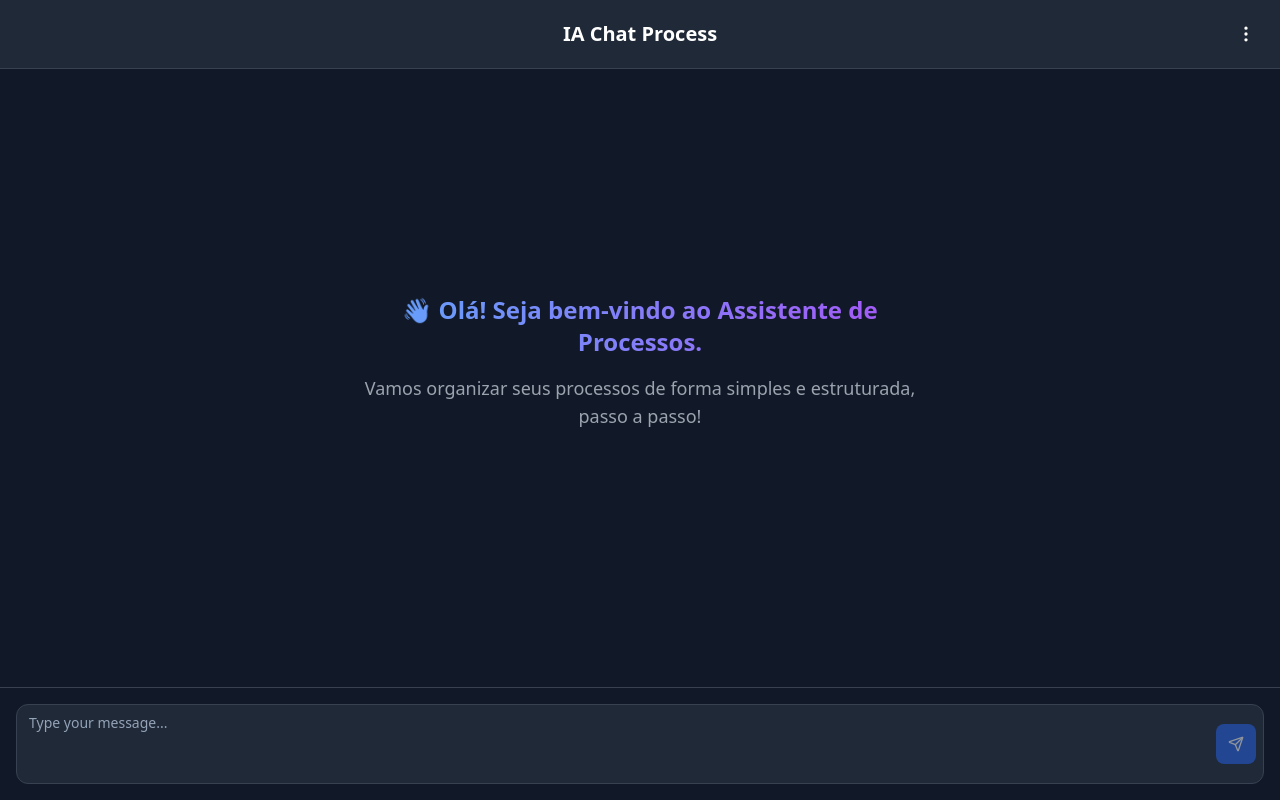
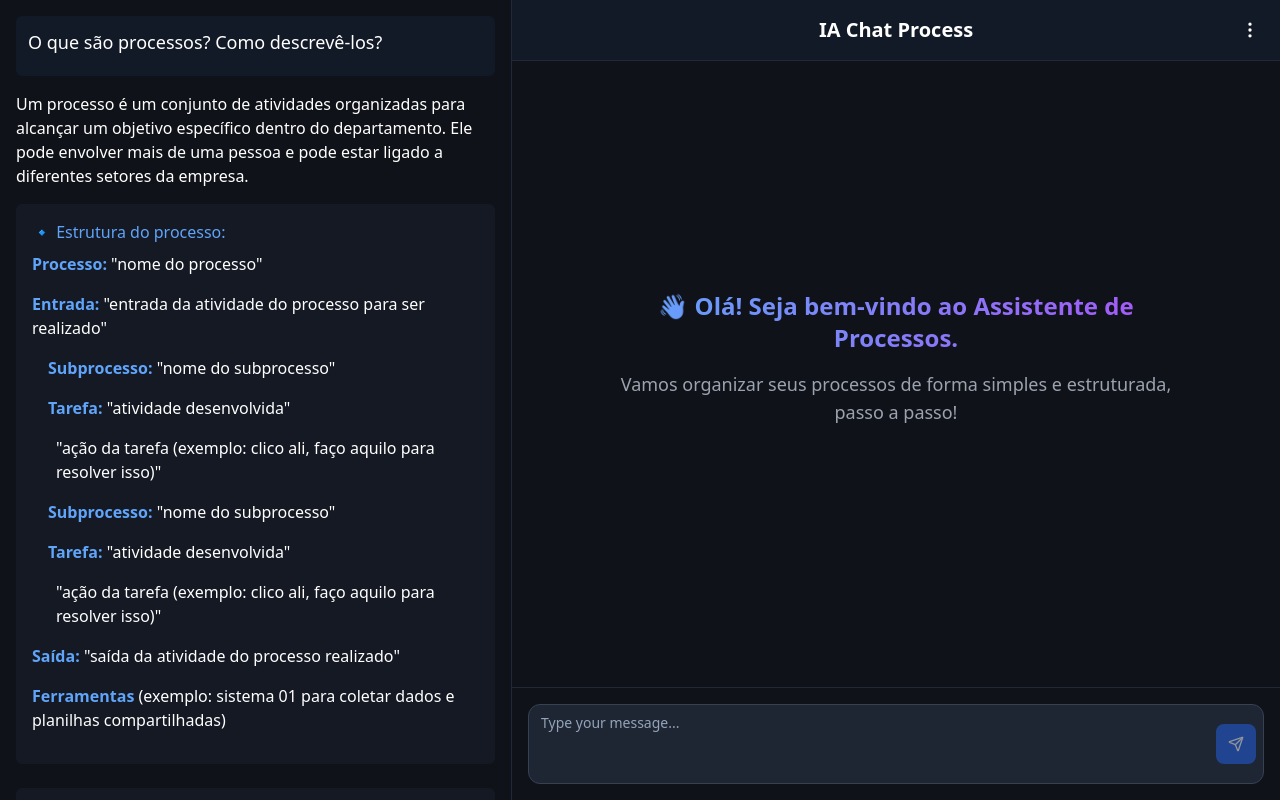
Before and after one commit to luizfjunior/sentinela.chat, a React (Vite) app: page / in a window 1280 px wide. Built offline with nearby package versions, Linux system fonts and the light colour scheme.

Commit message:
Refactor: Update chat layout and content
- Reformatted the chat layout to position the chat area on the right.
- Added a new text block to the left side, below the "O que são processos?" section, containing detailed information about processes, their structure, and an example.

```diff
--- a/src/components/ChatInput.tsx
+++ b/src/components/ChatInput.tsx
@@ -44,7 +44,7 @@ const ChatInput = ({ onSendMessage, isLoading }: ChatInputProps) => {
           onChange={(e) => setInput(e.target.value)}
           onKeyDown={handleKeyDown}
           placeholder="Type your message..."
-          className="pr-12 resize-none max-h-32 bg-gray-800 border-gray-700 rounded-xl focus-visible:ring-blue-600 text-white placeholder-gray-400"
+          className="pr-12 resize-none max-h-32 bg-[#1e2634] border-gray-700 rounded-xl focus-visible:ring-blue-600 text-white placeholder-gray-400"
           disabled={isLoading}
           rows={1}
         />
--- a/src/components/ChatMessage.tsx
+++ b/src/components/ChatMessage.tsx
@@ -64,7 +64,7 @@ const ChatMessage = ({ message }: ChatMessageProps) => {
           "rounded-2xl px-4 py-2 max-w-[80%] break-words",
           isUser
             ? "bg-blue-600 text-white rounded-tr-none"
-            : "bg-gray-800 text-white rounded-tl-none"
+            : "bg-[#1e2634] text-white rounded-tl-none"
         )}
       >
         <p className="whitespace-pre-wrap">{displayedContent}</p>
--- /dev/null
+++ b/src/components/ProcessGuide.tsx
@@ -0,0 +1,83 @@
+
+import React from 'react';
+
+const ProcessGuide = () => {
+  return (
+    <div className="content-section text-gray-200">
+      <p>
+        Um processo é um conjunto de atividades organizadas para alcançar um objetivo específico dentro do departamento.
+        Ele pode envolver mais de uma pessoa e pode estar ligado a diferentes setores da empresa.
+      </p>
+
+      <div className="content-card my-4">
+        <h3 className="text-blue-400 font-medium mb-2">🔹 Estrutura do processo:</h3>
+
+        <p><span className="highlighted-text">Processo:</span> "nome do processo"</p>
+        <p><span className="highlighted-text">Entrada:</span> "entrada da atividade do processo para ser realizado"</p>
+
+        <div className="ml-4 mb-3">
+          <p><span className="highlighted-text">Subprocesso:</span> "nome do subprocesso"</p>
+          <p><span className="highlighted-text">Tarefa:</span> "atividade desenvolvida"</p>
+          <p className="ml-2">"ação da tarefa (exemplo: clico ali, faço aquilo para resolver isso)"</p>
+        </div>
+
+        <div className="ml-4 mb-3">
+          <p><span className="highlighted-text">Subprocesso:</span> "nome do subprocesso"</p>
+          <p><span className="highlighted-text">Tarefa:</span> "atividade desenvolvida"</p>
+          <p className="ml-2">"ação da tarefa (exemplo: clico ali, faço aquilo para resolver isso)"</p>
+        </div>
+
+        <p><span className="highlighted-text">Saída:</span> "saída da atividade do processo realizado"</p>
+
+        <p><span className="highlighted-text">Ferramentas</span> (exemplo: sistema 01 para coletar dados e planilhas compartilhadas)</p>
+      </div>
+
+      <div className="content-card mt-6">
+        <h3 className="text-blue-400 font-medium mb-2">🔹 Exemplo de um possível processo realizado e estruturado: (Comercial):</h3>
+
+        <p><span className="highlighted-text">Processo:</span> 1 - Planejamento Comercial de Coleções (Tático)</p>
+        <p><span className="highlighted-text">Entrada:</span> Calendário comercial e metas de vendas</p>
+
+        <div className="ml-4 mb-3">
+          <p><span className="highlighted-text">Subprocesso:</span> 1.1 Análise de Calendário Comercial (Tático)</p>
+          <p><span className="highlighted-text">Tarefa:</span> 1.1.1 Avaliar datas sazonais e concorrência</p>
+          <ul className="ml-2 space-y-1">
+            <li>• Acessar o calendário comercial interno (arquivo do Google Sheets ou planejamento anual da diretoria comercial)</li>
+            <li>• Identificar datas relevantes para o varejo (ex: Dia das Mães, Black Friday, Natal, Liquidações Sazonais)</li>
+            <li>• Consultar dados históricos de vendas nas mesmas datas (relatórios no Power BI ou no ERP/VTEX)</li>
+            <li>• Analisar campanhas da concorrência através de sites, newsletters e redes sociais dos players do mercado</li>
+            <li>• Definir as campanhas prioritárias para a temporada com base em potencial de vendas e metas por canal</li>
+            <li>• Atualizar o calendário com campanhas confirmadas, datas de execução e responsáveis pelas entregas</li>
+            <li>• Compartilhar o calendário validado com as áreas envolvidas (VM, Produtos, Estúdio, Cadastro)</li>
+          </ul>
+        </div>
+
+        <div className="ml-4 mb-3">
+          <p><span className="highlighted-text">Subprocesso:</span> 1.2 Seleção de Produtos por Coleção (Tático)</p>
+          <p><span className="highlighted-text">Tarefa:</span> 1.2.1 Definir produtos estratégicos para campanhas</p>
+          <ul className="ml-2 space-y-1">
+            <li>• Abrir a planilha de lançamentos ou mix de produtos da temporada</li>
+            <li>• Aplicar filtros por status de lançamento recente (ex: produtos cadastrados nos últimos 30 dias no MEGA ou VTEX)</li>
+            <li>• Acessar o sistema MEGA para consultar margem bruta (markup) de cada produto</li>
+            <li>• Priorizar produtos com margem acima de X% (ex: 55%), ou com alto giro em campanhas anteriores</li>
+            <li>• Verificar disponibilidade de estoque nos canais 1P e lojas físicas</li>
+            <li>• Validar se o produto possui material fotográfico pronto (consultar planilha de cadastro unificado ou pasta no Drive)</li>
+            <li>• Indicar os produtos aprovados com marcador na planilha (coluna: "Campanha Ativa = Sim")</li>
+            <li>• Consolidar a lista de produtos e exportar para inclusão no briefing da campanha</li>
+          </ul>
+        </div>
+
+        <p><span className="highlighted-text">Saída:</span> Campanhas comerciais planejadas e aprovadas, com briefing enviado para VM, Estúdio e Cadastro.</p>
+
+        <p className="mt-3"><span className="highlighted-text">Ferramentas:</span></p>
+        <ul className="ml-2">
+          <li>Planilha Google Sheets - Planejamento de campanhas, organização de coleções e compartilhamento com outras áreas.</li>
+          <li>ClickUp - Gestão de tarefas e acompanhamento de demandas</li>
+          <li>ERP - Acesso a dados de produtos como SKU, EAN, grade de numeração, etc</li>
+        </ul>
+      </div>
+    </div>
+  );
+};
+
+export default ProcessGuide;
--- a/src/index.css
+++ b/src/index.css
@@ -41,13 +41,13 @@
   }
 
   body {
-    @apply bg-background text-foreground;
+    @apply bg-[#0f1218] text-foreground;
   }
 }
 
 /* Typing indicator animation */
 .typing-indicator {
-  background-color: #3a3b3c;
+  background-color: #1e2634;
   will-change: transform;
   width: auto;
   border-radius: 50px;
@@ -84,3 +84,23 @@
     opacity: 1;
   }
 }
+
+.content-section {
+  @apply text-white text-sm md:text-base;
+}
+
+.content-section p {
+  @apply mb-4;
+}
+
+.content-card {
+  @apply bg-[#1a1f2c] bg-opacity-60 p-4 rounded-md mb-4;
+}
+
+.highlighted-text {
+  @apply font-semibold text-blue-400;
+}
+
+.emoji-bullet {
+  @apply text-blue-300 mr-1;
+}
--- a/src/pages/Index.tsx
+++ b/src/pages/Index.tsx
@@ -2,8 +2,9 @@
 import { useState, useRef, useEffect } from "react";
 import ChatMessage from "../components/ChatMessage";
 import ChatInput from "../components/ChatInput";
+import ProcessGuide from "../components/ProcessGuide";
 import { toast } from "sonner";
-import { Trash2 } from "lucide-react";
+import { Trash2, MoreVertical } from "lucide-react";
 import {
   DropdownMenu,
   DropdownMenuContent,
@@ -99,23 +100,31 @@ const Index = () => {
   };
 
   return (
-    <div className="flex flex-col h-screen bg-gray-900 text-white">
+    <div className="flex flex-col md:flex-row h-screen bg-[#0f1218] text-white">
+      {/* Left Side - Process Guide */}
+      <div className="md:w-2/5 p-4 overflow-y-auto border-r border-gray-800">
+        <div className="bg-[#131a27] p-3 rounded-md mb-4">
+          <h2 className="text-lg font-medium mb-2">O que são processos? Como descrevê-los?</h2>
+        </div>
+        <div className="space-y-4 text-sm">
+          <ProcessGuide />
+        </div>
+      </div>
+
+      {/* Right Side - Chat Interface */}
+      <div className="flex flex-col md:w-3/5 h-full">
         {/* Header */}
-      <header className="bg-gray-800 p-4 border-b border-gray-700 flex items-center justify-between">
-        <div className="w-24">
+        <header className="bg-[#131a27] p-4 border-b border-gray-800 flex items-center justify-between">
+          <div className="w-10">
             {/* Empty space to balance the layout */}
           </div>
           <h1 className="text-xl font-semibold text-center flex-grow">IA Chat Process</h1>
-        <div className="w-24 flex justify-end">
+          <div className="w-10 flex justify-end">
             <DropdownMenu>
-            <DropdownMenuTrigger className="p-2 rounded-md hover:bg-gray-700 focus:outline-none">
-              <svg xmlns="http://www.w3.org/2000/svg" viewBox="0 0 24 24" fill="none" stroke="currentColor" strokeWidth="2" strokeLinecap="round" strokeLinejoin="round" className="w-5 h-5">
-                <circle cx="12" cy="12" r="1"></circle>
-                <circle cx="12" cy="5" r="1"></circle>
-                <circle cx="12" cy="19" r="1"></circle>
-              </svg>
+              <DropdownMenuTrigger className="p-1 rounded-md hover:bg-gray-700 focus:outline-none">
+                <MoreVertical className="w-5 h-5" />
               </DropdownMenuTrigger>
-            <DropdownMenuContent align="end" className="bg-gray-800 border-gray-700 text-white">
+              <DropdownMenuContent align="end" className="bg-[#1a1f2c] border-gray-700 text-white">
                 <DropdownMenuItem
                   onClick={handleClearChat}
                   className="flex items-center gap-2 cursor-pointer hover:bg-gray-700">
@@ -141,7 +150,7 @@ const Index = () => {
           )}
           {loading && (
             <div className="flex items-center space-x-2">
-            <div className="h-8 w-8 rounded-full bg-gray-700 flex items-center justify-center">
+              <div className="h-8 w-8 rounded-full bg-gradient-to-br from-purple-500 to-blue-500 flex items-center justify-center">
                 <span className="text-sm">AI</span>
               </div>
               <div className="typing-indicator">
@@ -155,8 +164,9 @@ const Index = () => {
         </div>
 
         {/* Chat Input */}
-      <div className="p-4 border-t border-gray-700">
+        <div className="p-4 border-t border-gray-800">
           <ChatInput onSendMessage={handleSendMessage} isLoading={loading} />
+        </div>
       </div>
     </div>
   );
```
Lines whose indentation alone changed are shown as unchanged.
